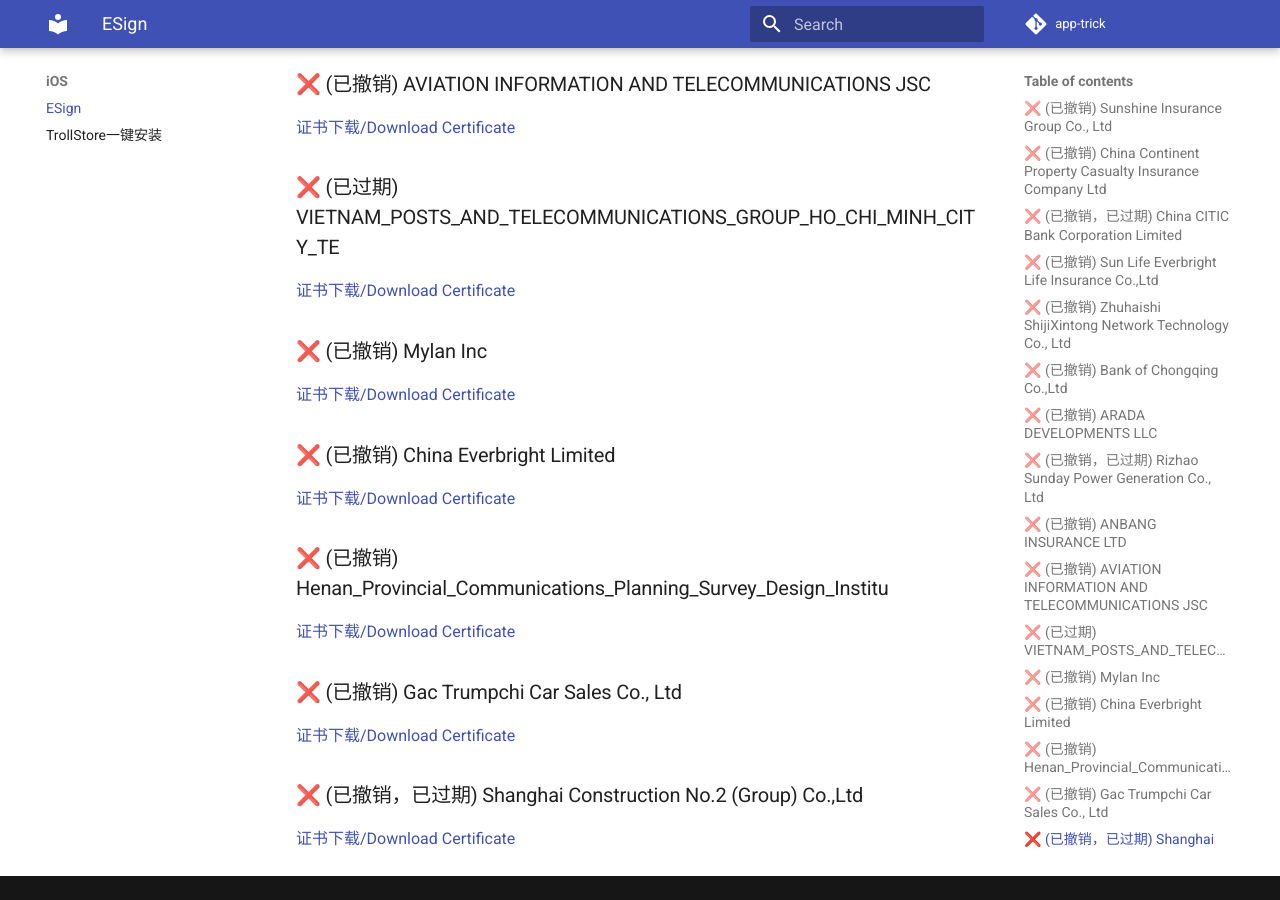
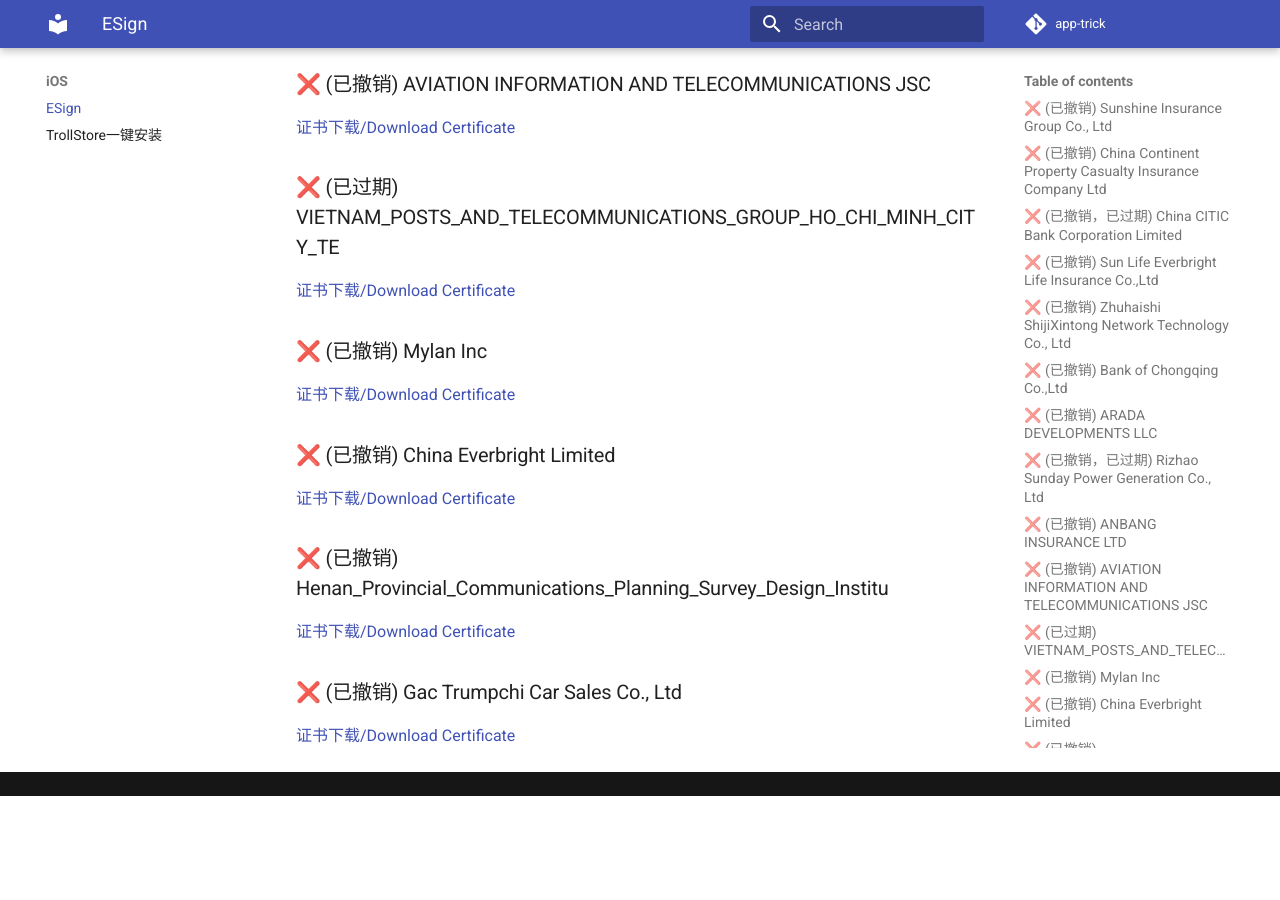
Before and after one commit to app-trick/app-trick.github.io, an MkDocs documentation site: the page built from docs/iOS/Esign.md, in a window 1280 px wide and 900 px high, scrolled down 1258 px. Built offline with MkDocs 1.6.1 and Material for MkDocs 9.7.7, drawn with Linux system fonts in a browser that asks for light colours; comment, search, counter and statistics services are not loaded; after the commit the page ends 2054 px from its top, so only the background shows below that.

Commit message:
Esign Repo Update

```diff
--- a/docs/iOS/Esign.md
+++ b/docs/iOS/Esign.md
@@ -38,5 +38,3 @@
 [证书下载/Download Certificate](/iOS/cert/Henan_Provincial_Communications_Planning_Survey_Design_Institu.zip)
 ### ❌ (已撤销) Gac Trumpchi Car Sales Co., Ltd
 [证书下载/Download Certificate](/iOS/cert/Gac%20Trumpchi%20Car%20Sales%20Co.%2C%20Ltd.zip)
-### ❌ (已撤销，已过期) Shanghai Construction No.2 (Group) Co.,Ltd
-[证书下载/Download Certificate](/iOS/cert/Shanghai%20Construction%20No.2%20%28Group%29%20Co.%2CLtd.zip)
--- a/docs/iOS/cert/list.txt
+++ b/docs/iOS/cert/list.txt
@@ -13,4 +13,3 @@
 China Everbright Limited.zip
 Henan_Provincial_Communications_Planning_Survey_Design_Institu.zip
 Gac Trumpchi Car Sales Co., Ltd.zip
-Shanghai Construction No.2 (Group) Co.,Ltd.zip
```
Also changed, not shown: 1 other file.
